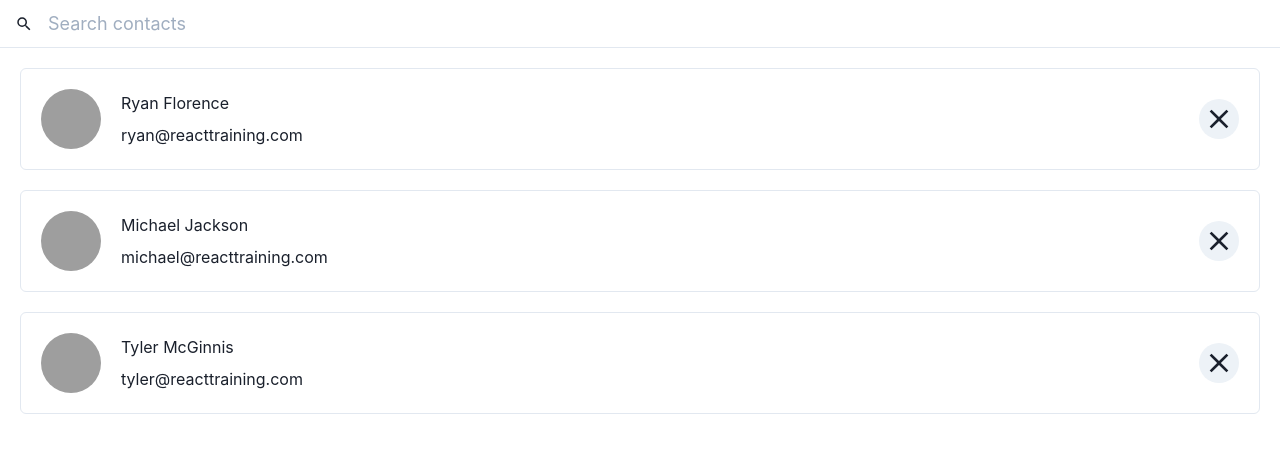
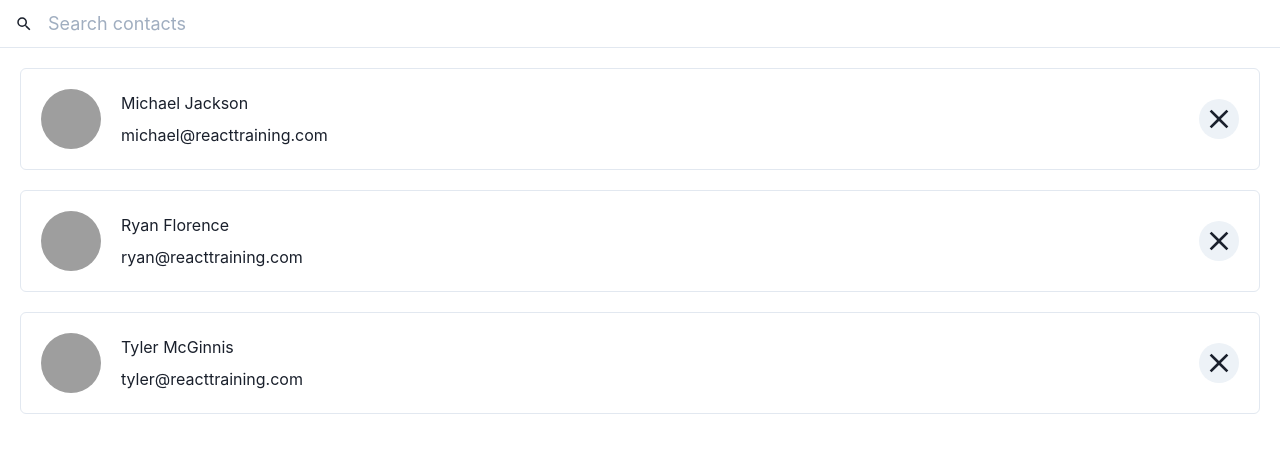
Before and after one commit to masrurimz/udacity-recent-contact, a React (Create React App) app: page / in a window 1280 px wide. Shown: the top 452 px of the page. Built offline with nearby package versions, Linux system fonts and the light colour scheme.

Commit message:
Filter and sort searched contacts

```diff
--- a/src/ListContacts.tsx
+++ b/src/ListContacts.tsx
@@ -28,6 +28,12 @@ export function ListContacts({ contacts, onDeleteContact }: ContactListProps) {
 		setQuery(e.target.value.trim());
 	};
 
+	const contactsFiltered = contacts
+		.filter(
+			(c) => c.name.toLowerCase().indexOf(query.trim().toLowerCase()) > -1,
+		)
+		.sort((a, b) => a.name.localeCompare(b.name));
+
 	return (
 		<Box>
 			<InputGroup size={"lg"}>
@@ -45,7 +51,7 @@ export function ListContacts({ contacts, onDeleteContact }: ContactListProps) {
 				/>
 			</InputGroup>
 			<List spacing={3}>
-				{contacts.map((person) => (
+				{contactsFiltered.map((person) => (
 					<ListItem
 						key={person.id}
 						p={5}
```
